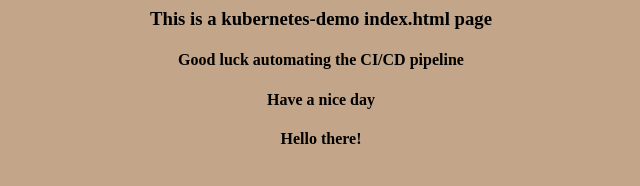
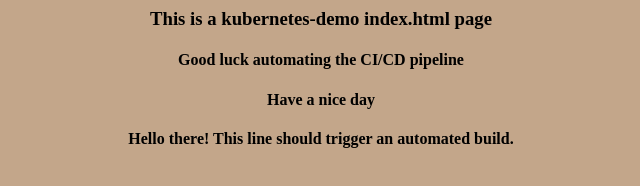
Before and after one commit to k-nikola/jenkins-demo, a plain HTML site: page site/index.html in a window 1280 px wide. Shown: the whole page, without its empty margins (319-959 px from the left). Drawn offline with Linux system fonts and the light colour scheme.

Commit message:
Added example line to trigger the build. Fixed typo.

```diff
--- a/site/index.html
+++ b/site/index.html
@@ -9,6 +9,6 @@
             <h3>This is a kubernetes-demo index.html page</h3>
             <h4>Good luck automating the CI/CD pipeline</h4>
             <h4>Have a nice day</h4>
-            <h4>Hello there!</h4>
+            <h4>Hello there! This line should trigger an automated build.</h4>
     </body>
 </html>
```
